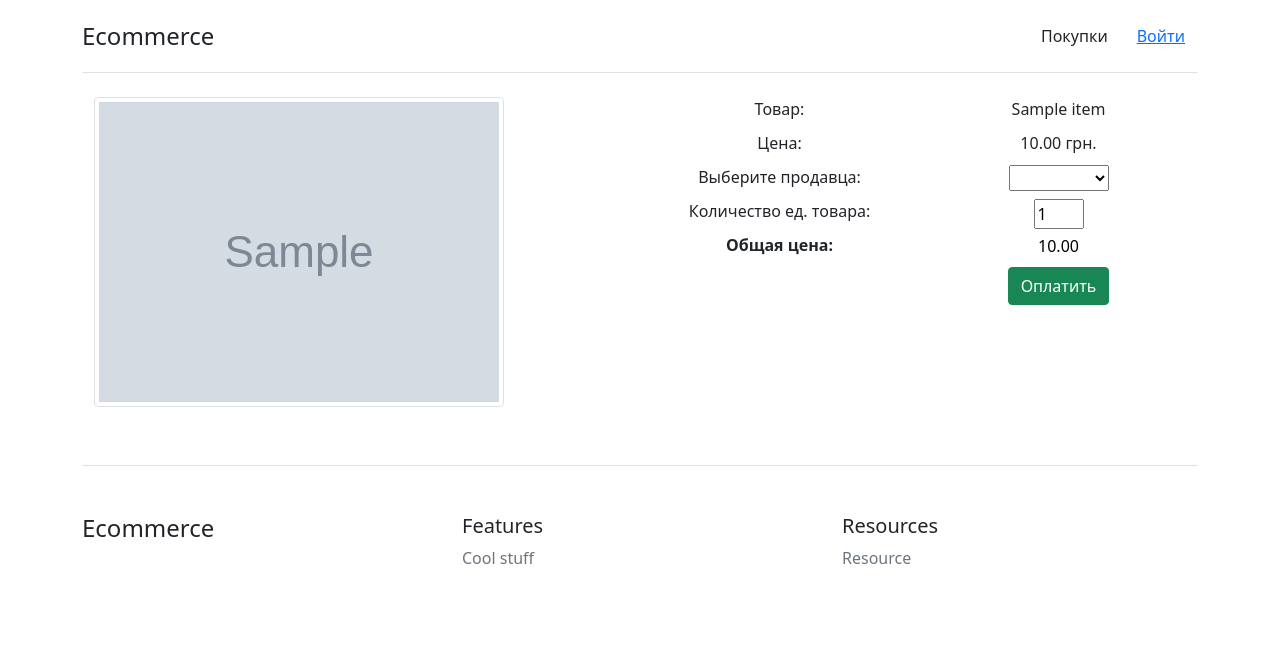
After one commit to nikolai-sh/Ecommerce, a Django app: a page that uses ecommerce/store/templates/store/item_detail.html in a window 1280 px wide. The commit adds this page. Shown: the top 649 px of the page. Run offline with Django 3.2, Linux system fonts and the light colour scheme; tables that the repository leaves empty hold one stand-in row (values such as "Sample post"); grey boxes marked "Sample" are stand-in pictures.

Commit message:
Create template for ItemDetailView and update style.css

```diff
--- a/ecommerce/static/css/style.css
+++ b/ecommerce/static/css/style.css
@@ -12,3 +12,17 @@ a {
     color:#0d6efd;
     border-color:#6c757d
     }
+
+#qty {
+    width: 50px;
+    }
+
+#employee {
+    width: 100px;
+    }
+
+#total {
+    width: 100px;
+    text-align: center;
+    border: none;
+    }
--- /dev/null
+++ b/ecommerce/store/templates/store/item_detail.html
@@ -0,0 +1,86 @@
+{% extends 'store/base.html' %}
+{% load static %}
+{% block title %} {{ item.title }} {% endblock %}
+{% block content %}
+
+    <div class="container">
+        <div class="row">
+            <div class="col">
+                <img src="{{ item.image.url  }}" class="img-thumbnail" alt="...">
+            </div>
+            <div class="col">
+                <div class="row">
+                    <div class="col text-center">Товар: </div>
+                    <div class="col text-center">{{ item.title }}</div>
+                </div>
+                <div class="row">
+                    <div class="col text-center">Цена: </div>
+                    <div id="price" class="col text-center">{{ item.price }} грн.</div>
+                </div>
+                    <form action="post">
+                        <div class="row">
+                            <div class="col text-center">
+                                <label for="employee">Выберите продавца:</label>
+                            </div>
+                            <div class="col text-center">
+                                <select id="employee" name="employee" value="{{ employee }}">
+                                    <option></option>
+                                </select>
+                            </div>
+                        </div>
+                        <div class="row">
+                            <div class="col text-center">
+                                <label for="qty">Количество ед. товара: </label>
+                            </div>
+                            <div class="col text-center">
+                                <div>
+                                    <input type="number" id="qty" name="qty" value="1" min="1">
+                                </div>
+                            </div>
+                        </div>
+                    </form>
+                <div class="row">
+                    <div class="col text-center"><strong>Общая цена:</strong></div>
+                    <div class="col text-center">
+                        <strong>
+                            <input type="text" id="total" name="total" value="{{ item.price }}">
+                        </strong>
+                    </div>
+                </div>
+                <div class="row">
+                    <div class="col text-center"></div>
+                    <div class="col text-center">
+                        <button type="button" class="btn btn-success">Оплатить</button>
+                    </div>
+                </div>
+
+            </div>
+        </div>
+    </div>
+
+    <script>
+
+        let sel = document.getElementById('employee');
+        //parse context data
+        let emp = JSON.parse("{{ employee|escapejs }}")
+
+        for (let i = 0; i < emp.length; i++) {
+            // create new option element
+            let op = document.createElement("option");
+            op.value = emp[i][0];
+            op.text = emp[i][0];
+            // add opt to end of select box (sel)
+            sel.appendChild(op);
+        }
+        //Count total price
+        let price = JSON.parse("{{ item.price|escapejs }}")
+        let qty = document.getElementById("qty")
+        let total_price = document.getElementById("total")
+
+        qty.onchange = function () {
+            total_price.value = (price * qty.value).toFixed(2);
+        }
+
+    </script>
+
+{% endblock %}
```
